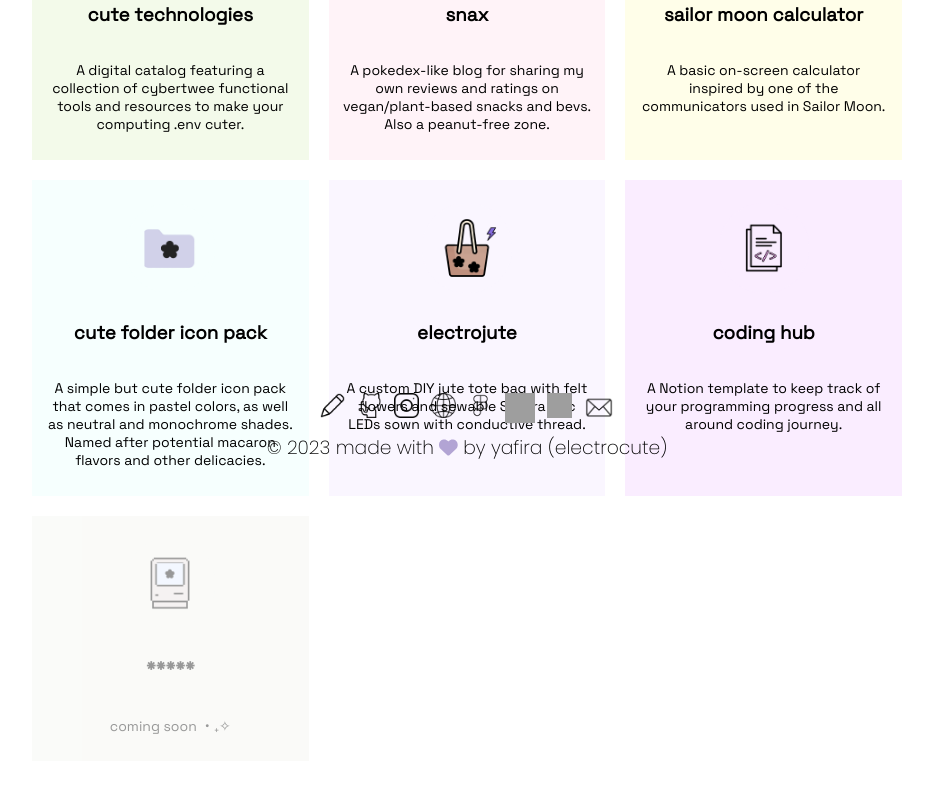
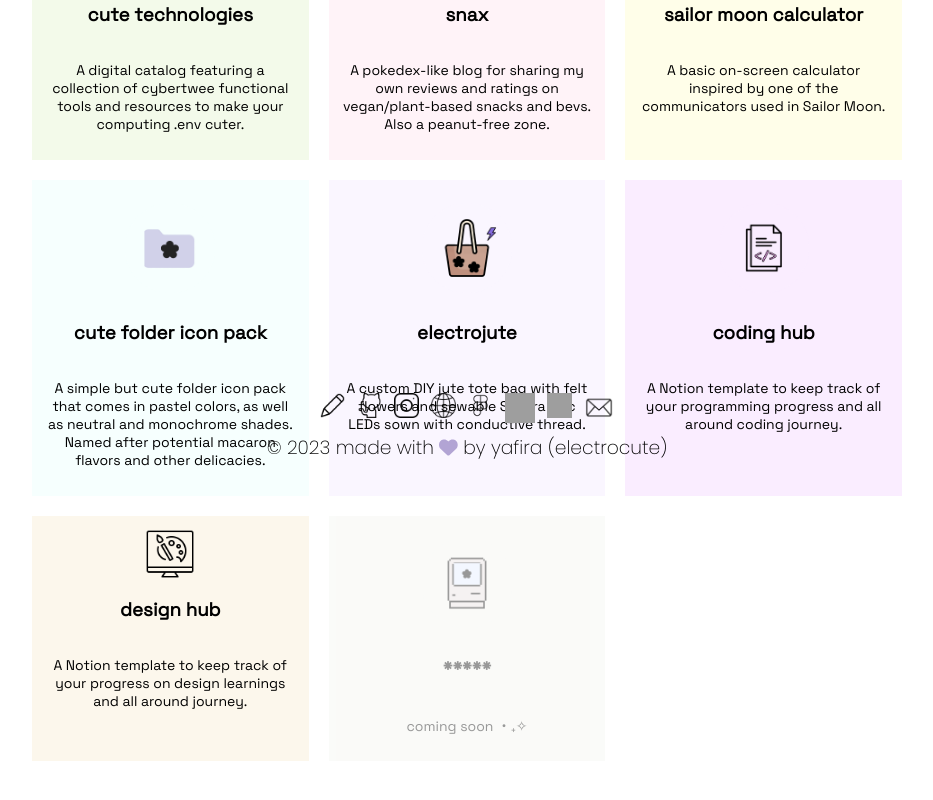
Before and after one commit to yafira/electrocute, a Next.js app: page / in a window 1280 px wide. Shown: the part 312-1112 px from the top of the page, without its empty margins (173-1106 px from the left). Built offline with nearby package versions, Linux system fonts and the light colour scheme; grey boxes are pictures that could not be loaded; a web font is replaced by a local one.

Commit message:
added new project

```diff
--- a/src/components/Container.js
+++ b/src/components/Container.js
@@ -4,7 +4,8 @@
 import Logo4 from '../assets/cutefolder.png'
 import Logo5 from '../assets/bag.png'
 import Logo6 from '../assets/chub.png'
-import Logo7 from '../assets/iclay.png'
+import Logo7 from '../assets/dhub.png'
+import Logo8 from '../assets/iclay.png'
 import Image from 'next/image'
 import styles from '../styles/Home.module.css'
 import Link from 'next/link'
@@ -84,8 +85,20 @@
 					</p>
 				</Link>
 
-				<Link href='/' className={styles.projectCard7}>
+				<Link
+					href='https://electrocute.gumroad.com/l/design-hub'
+					className={styles.projectCard7}
+				>
 					<Image className={styles.logo} src={Logo7} alt='project 7' />
+					<h3>design hub</h3>
+					<p>
+						A Notion template to keep track of your progress on design learnings
+						and all around journey.
+					</p>
+				</Link>
+
+				<Link href='/' className={styles.projectCard8}>
+					<Image className={styles.logo} src={Logo8} alt='project 8' />
 					<h3>*****</h3>
 					<p>coming soon ・₊✧</p>
 				</Link>
--- a/src/styles/Home.module.css
+++ b/src/styles/Home.module.css
@@ -64,7 +64,8 @@
 .projectCard4,
 .projectCard5,
 .projectCard6,
-.projectCard7 {
+.projectCard7,
+.projectCard8 {
 	padding: 10px;
 	text-align: center;
 	border: transparent 3px solid;
@@ -76,13 +77,20 @@
 .projectCard4 img,
 .projectCard5 img,
 .projectCard6 img,
-.projectCard7 img {
+.projectCard8 img {
 	max-width: 100%;
 	height: 90px;
 	width: 90px;
 	display: inline-block;
 	vertical-align: middle;
 	margin: 10px;
+}
+.projectCard7 img {
+	max-width: 100%;
+	height: 50px;
+	width: 50px;
+	display: inline-block;
+	vertical-align: middle;
 }
 
 .projectCard1 {
@@ -140,6 +148,15 @@
 }
 
 .projectCard7 {
+	background-color: #fcf7ec;
+}
+
+.projectCard7:hover {
+	background-color: #fcf3e1;
+	border-color: #f1dbcc;
+}
+
+.projectCard8 {
 	opacity: 40%;
 	background-color: #f3f4ef;
 	border: transparent 2px solid;
```
Also changed, not shown: src/assets/dhub.png (added).
